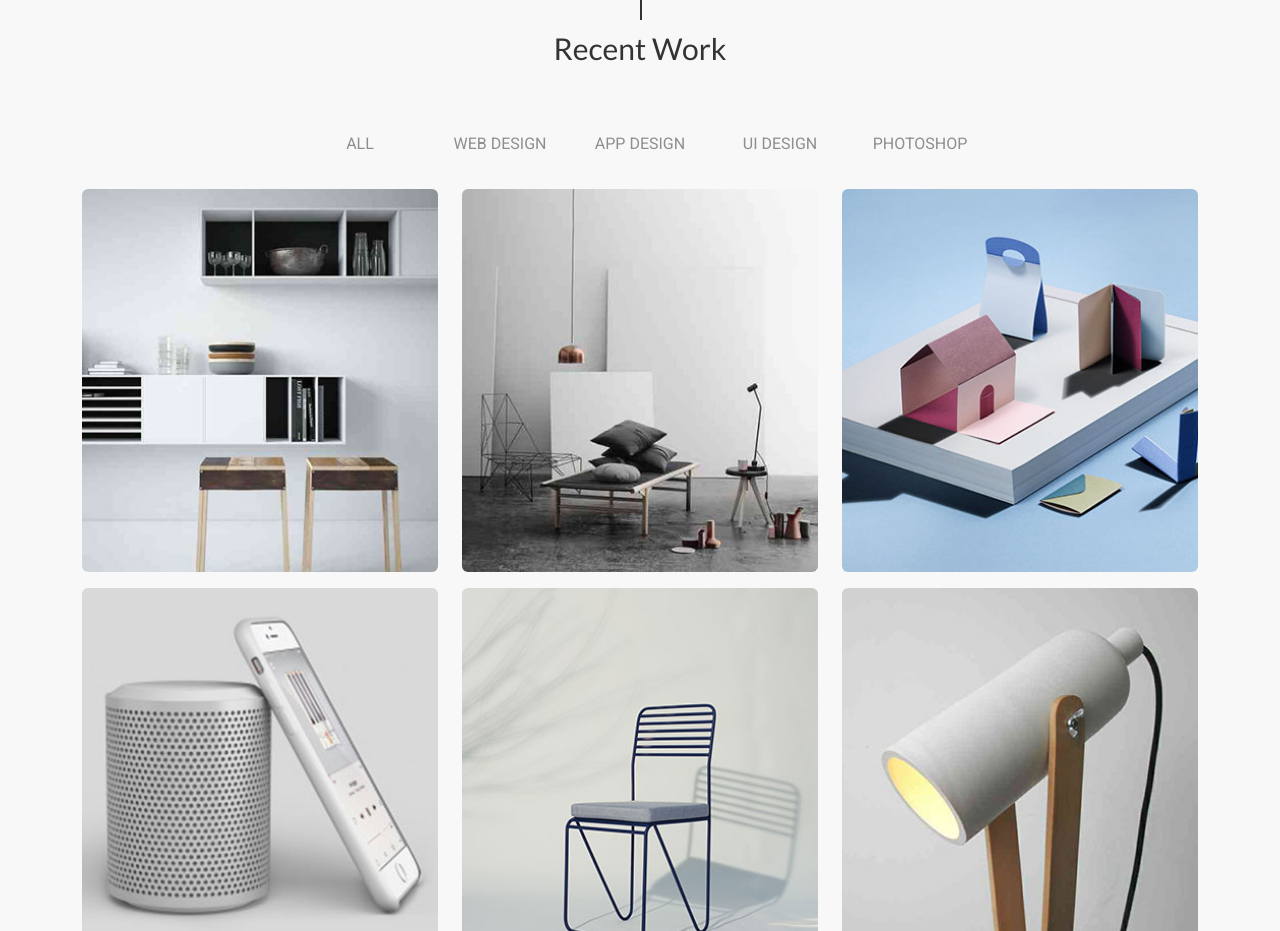
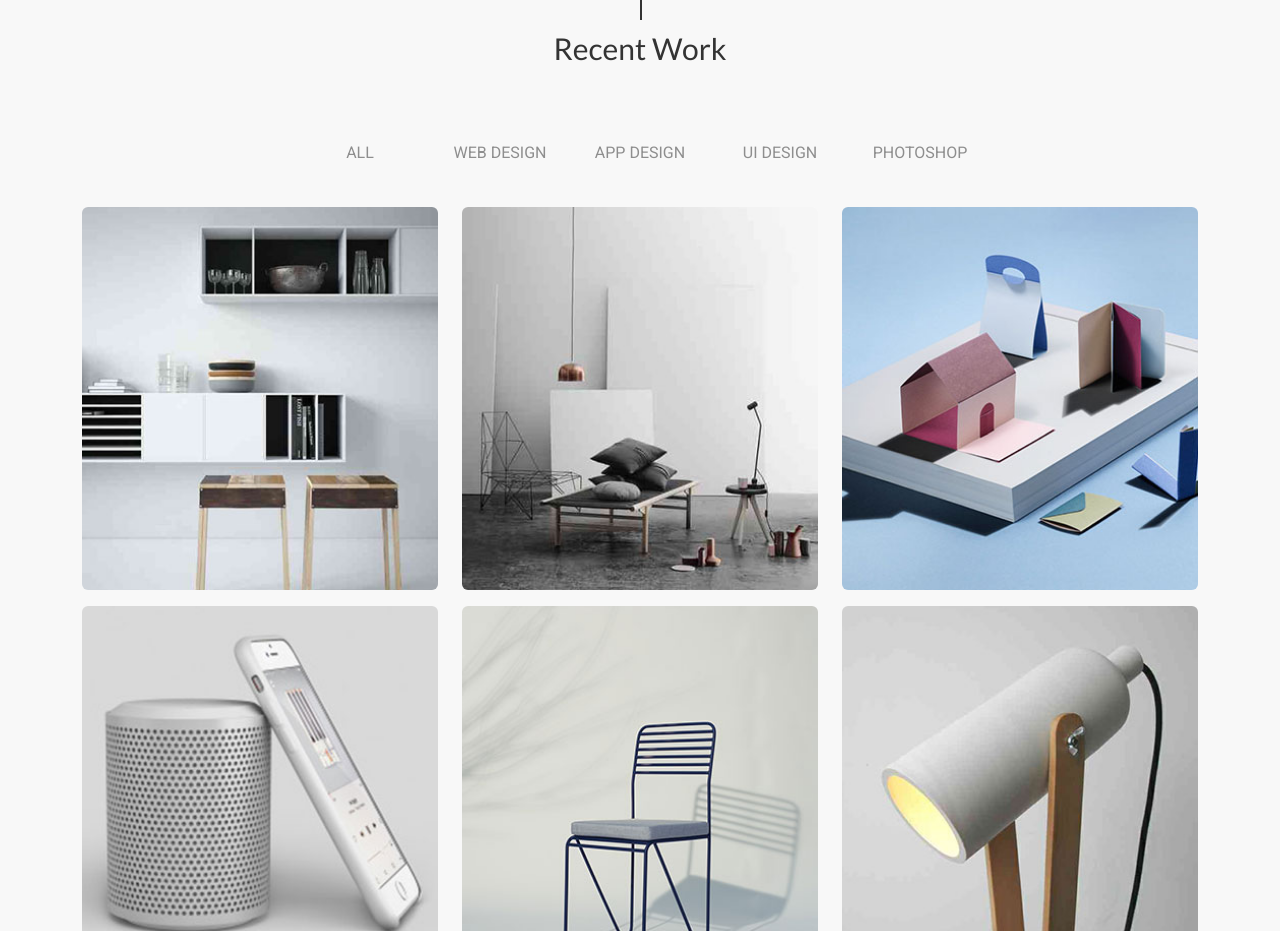
Before and after one commit to omarfaruq51/nipro, a plain HTML site: page index.html in a window 1280 px wide. Shown: the part 2080-3011 px from the top of the page. Drawn offline with Linux system fonts and the light colour scheme.

Commit message:
Update style.css

```diff
--- a/style/style.css
+++ b/style/style.css
@@ -276,18 +276,25 @@ border: none;
 .act_h1{
   margin-top: 10px;
 }
-.act_btn{
-  font-family: 'Roboto', sans-serif;
-  border: none;
-  width:140px;
-  background-color: transparent;
-  color: #8e8e8e;
+.act_btn {
+  font-family: Roboto, sans-serif;
+  width: 140px;
   text-transform: uppercase;
+  color: rgb(142, 142, 142);
+  border: none !important;
+  border-radius: 0px !important;
+  background-color: transparent !important;
+  padding: 10px 20px;
+}
+.act_btn:active{
+  border: 1px solid #333333 !important;
+  border-radius: 5px !important;
+  color: #333333 !important;
 }
 .act_btn:hover{
-  border: 1px solid #333333;
-  border-radius: 0px;
-  color: #333333;
+  border: 1px solid #333333 !important;
+  border-radius: 5px !important;
+  color: #333333 !important;
 }
 .act_btn:hover::after{
   display: none;
@@ -419,7 +426,7 @@ padding-bottom: 120px;
 .card_inner{
   position: relative;
   cursor: pointer;
-  transition: .33s;
+  transition: 0s;
 }
 .c_social {
     position: absolute;
@@ -429,7 +436,7 @@ padding-bottom: 120px;
     visibility: hidden;
     opacity: 0;
     transition: .33s;
-    transition-delay: 0;
+    transition-delay: 0.33s;
 }
 .c_social ul {
     background-color: white;
```
